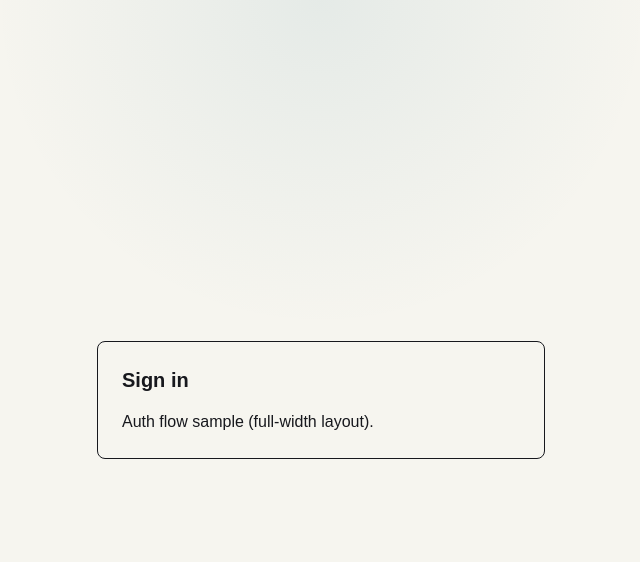
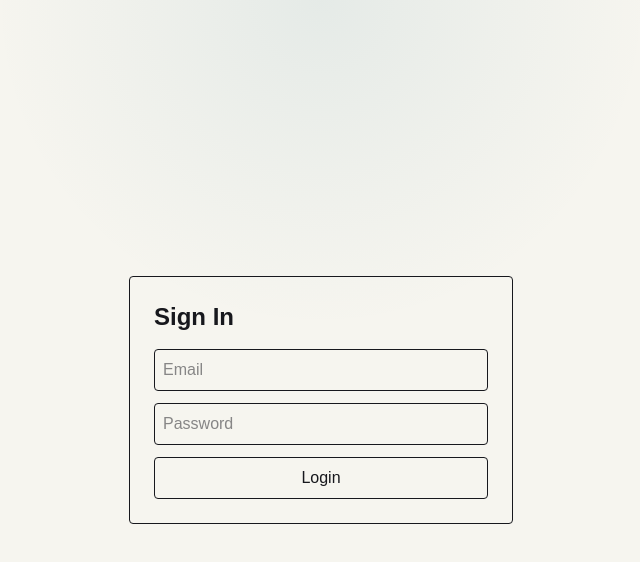
Before and after one commit to Anuja222/Student-Attendance-System, a Next.js app in the folder attendance-frontend/: page /signin in a window 1280 px wide. Shown: the top 562 px of the page, without its empty margins (319-959 px from the left). Built offline with nearby package versions, Linux system fonts and the light colour scheme; no server answers.

Commit message:
Login frontend done

```diff
--- /dev/null
+++ b/attendance-frontend/src/api/service/authService.ts
@@ -0,0 +1,13 @@
+import { apiClient } from "../apiClient";
+import { LoginRequest } from "../types/LoginRequest";
+
+export const login = async (
+  payload: LoginRequest
+) => {
+  const response = await apiClient.post(
+    "/auth/login",
+    payload
+  );
+
+  return response.data;
+};
--- /dev/null
+++ b/attendance-frontend/src/api/types/LoginRequest.ts
@@ -0,0 +1,4 @@
+export interface LoginRequest {
+  email: string;
+  password: string;
+}
--- /dev/null
+++ b/attendance-frontend/src/app/(full-width-pages)/(auth)/signin/SignInView.tsx
@@ -0,0 +1,95 @@
+"use client";
+
+import { useState } from "react";
+import { useRouter } from "next/navigation";
+
+import { login } from "@/api/service/authService";
+
+export default function SignInView() {
+  const router = useRouter();
+
+  const [email, setEmail] = useState("");
+  const [password, setPassword] =
+    useState("");
+
+  const handleLogin = async () => {
+    try {
+      const response = await login({
+        email,
+        password,
+      });
+
+      const user = response.data;
+
+      localStorage.setItem(
+        "user",
+        JSON.stringify(user)
+      );
+
+      if (user.role === "ADMIN") {
+        router.push("/dashboard");
+      } else if (
+        user.role === "TEACHER"
+      ) {
+        router.push(
+          "/teacher-dashboard"
+        );
+      } else if (
+        user.role === "STUDENT"
+      ) {
+        router.push(
+          "/student-dashboard"
+        );
+      } else {
+        router.push("/");
+      }
+    } catch (error) {
+      alert("Invalid email or password");
+    }
+  };
+
+  return (
+    <div className="flex justify-center items-center min-h-screen">
+      <div className="border rounded p-6 w-96">
+        <h1 className="text-2xl font-bold mb-4">
+          Sign In
+        </h1>
+
+        <div className="flex flex-col gap-3">
+
+          <input
+            type="email"
+            placeholder="Email"
+            value={email}
+            onChange={(e) =>
+              setEmail(
+                e.target.value
+              )
+            }
+            className="border p-2 rounded"
+          />
+
+          <input
+            type="password"
+            placeholder="Password"
+            value={password}
+            onChange={(e) =>
+              setPassword(
+                e.target.value
+              )
+            }
+            className="border p-2 rounded"
+          />
+
+          <button
+            onClick={handleLogin}
+            className="border rounded p-2"
+          >
+            Login
+          </button>
+
+        </div>
+      </div>
+    </div>
+  );
+}
--- a/attendance-frontend/src/app/(full-width-pages)/(auth)/signin/page.tsx
+++ b/attendance-frontend/src/app/(full-width-pages)/(auth)/signin/page.tsx
@@ -1,13 +1,7 @@
 "use client";
-import React from "react";
 
-export default function SignInPage() {
-  return (
-    <div className="min-h-screen flex items-center justify-center">
-      <div className="w-full max-w-md p-6 border rounded-lg">
-        <h1 className="text-xl font-semibold mb-4">Sign in</h1>
-        <p>Auth flow sample (full-width layout).</p>
-      </div>
-    </div>
-  );
+import SignInView from "./SignInView";
+
+export default function Page() {
+  return <SignInView />;
 }
--- /dev/null
+++ b/attendance-frontend/src/app/(full-width-pages)/page.tsx
@@ -0,0 +1,13 @@
+"use client";
+import React from "react";
+
+export default function SignInPage() {
+  return (
+    <div className="min-h-screen flex items-center justify-center">
+      <div className="w-full max-w-md p-6 border rounded-lg">
+        <h1 className="text-xl font-semibold mb-4">Sign in</h1>
+        <p>Auth flow sample (full-width layout).</p>
+      </div>
+    </div>
+  );
+}
```
Also changed, not shown: attendance-frontend/src/api/types/LoginResponse.ts (added, +7 -0 lines).
